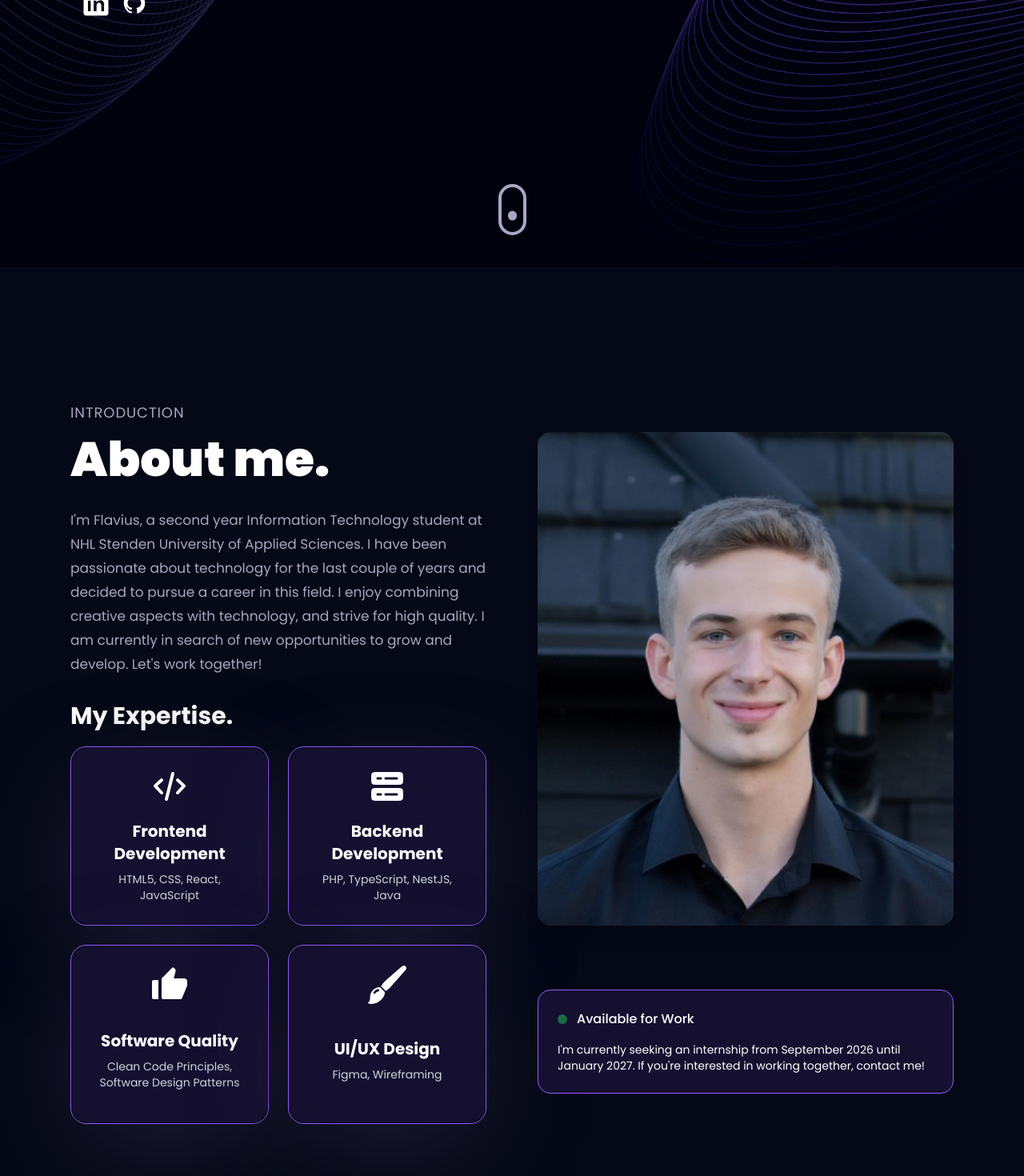
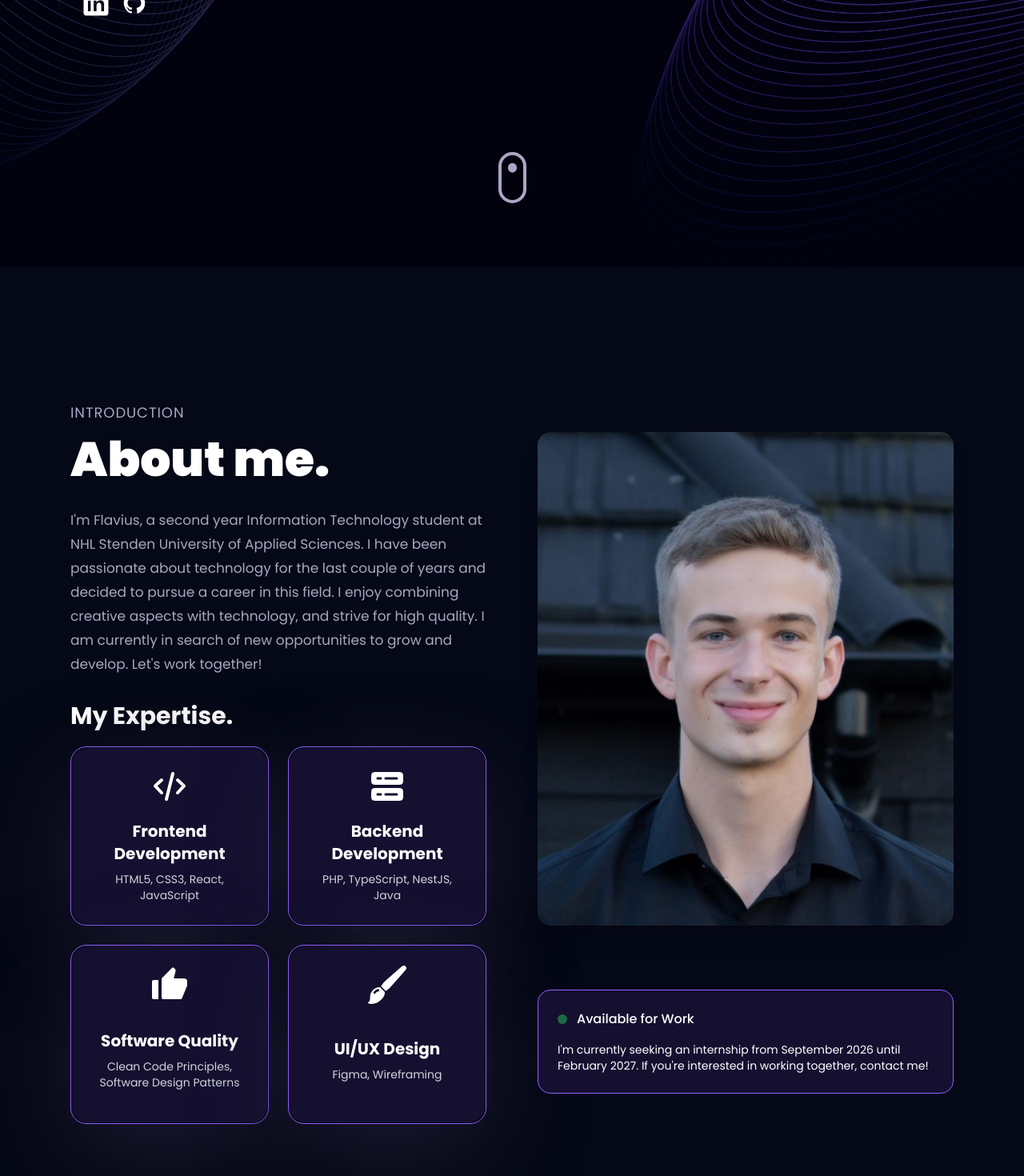
Before and after one commit to FlaviusPetrasciuc/personal-portfolio, a React (Vite) app: page / in a window 1280 px wide. Shown: the part 466-1936 px from the top of the page at 80% size. Built offline with nearby package versions, Linux system fonts and the light colour scheme.

Commit message:
Fixed navbar sizing issues on mobile and position issues of the scroll element in the Hero section

```diff
--- a/src/components/sections/About.tsx
+++ b/src/components/sections/About.tsx
@@ -93,7 +93,7 @@ const About = () => {
                 <span className="w-3 h-3 bg-green-500 rounded-full animate-pulse"></span>
                 <span className="font-medium">Available for Work</span>
               </div>
-              <p className="text-muted-foreground text-sm">I'm currently seeking an internship from September 2026 until January 2027. If you're interested in working together, contact me!</p>
+              <p className="text-muted-foreground text-sm">I'm currently seeking an internship from September 2026 until February 2027. If you're interested in working together, contact me!</p>
             </div>
           </motion.div>
         </div>
--- a/src/components/sections/Hero.tsx
+++ b/src/components/sections/Hero.tsx
@@ -1,3 +1,4 @@
+import { useState, useEffect } from "react";
 import { motion } from "framer-motion";
 import { styles } from "../../constants/styles";
 import { config } from "../../constants/config";
@@ -7,6 +8,21 @@ import gitHub from "../../assets/social-media/github.svg";
 import linkedIn from "../../assets/social-media/linkedin.svg";
 
 const Hero = () => {
+  const [showScrollIndicator, setShowScrollIndicator] = useState(true);
+
+  useEffect(() => {
+    const handleScroll = () => {
+      if (window.scrollY > 100) {
+        setShowScrollIndicator(false);
+      } else {
+        setShowScrollIndicator(true);
+      }
+    };
+
+    window.addEventListener('scroll', handleScroll);
+    return () => window.removeEventListener('scroll', handleScroll);
+  }, []);
+
   return (
     <section className={`relative mx-auto h-screen w-full`}>
       <div
@@ -60,7 +76,8 @@ const Hero = () => {
         </div>
       </div>
 
-      <div className="xs:bottom-10 absolute bottom-32 flex w-full items-center justify-center">
+      {showScrollIndicator && (
+        <div className="fixed bottom-20 left-0 right-0 flex w-full items-center justify-center z-20">
         <a href="#about">
           <div className="border-secondary flex h-[64px] w-[35px] items-start justify-center rounded-3xl border-4 p-2">
             <motion.div
@@ -77,6 +94,7 @@ const Hero = () => {
           </div>
         </a>
       </div>
+      )}
     </section>
   );
 };
--- a/src/constants/index.ts
+++ b/src/constants/index.ts
@@ -60,7 +60,7 @@ export const navLinks: TNavLink[] = [
 const services: TService[] = [
   {
     title: "Frontend Development",
-    description: "HTML5, CSS, React, JavaScript",
+    description: "HTML5, CSS3, React, JavaScript",
     icon: code,
   },
   {
--- a/src/globals.css
+++ b/src/globals.css
@@ -3,6 +3,13 @@
 @tailwind base;
 @tailwind components;
 @tailwind utilities;
+
+html,
+body {
+  overflow-x: hidden;
+  width: 100%;
+  position: relative;
+}
 
 * {
   margin: 0;
```
